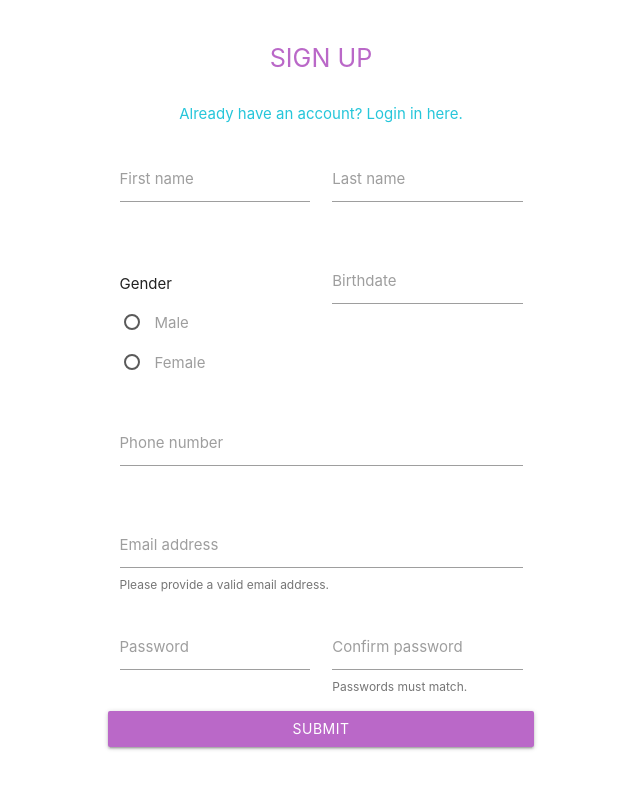
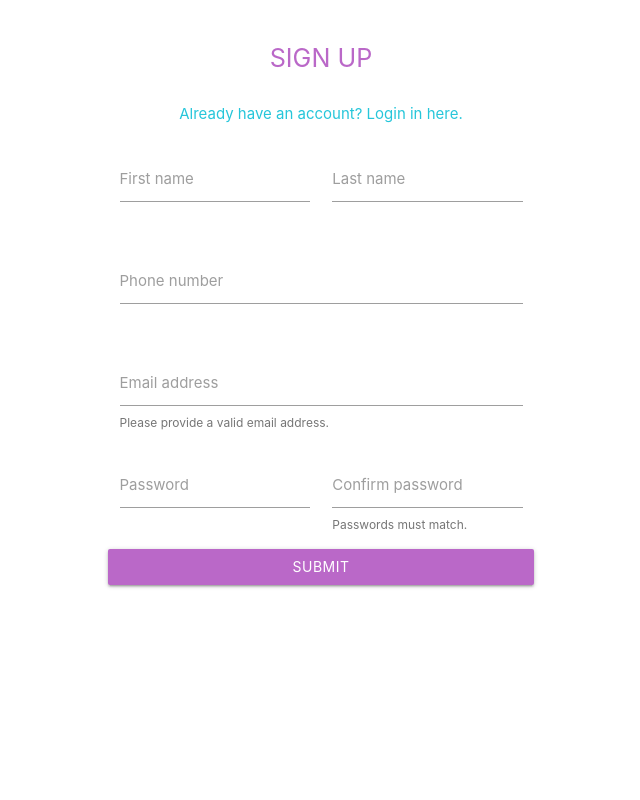
Before and after one commit to erick-her/login_signup_materialize, a PHP site: page /signup/index.html in a window 1280 px wide. Shown: the whole page, without its empty margins (319-959 px from the left). Run offline with PHP 8.4, Linux system fonts and the light colour scheme.

Commit message:
Sign up registration php code.

```diff
--- a/assets/css/custom.css
+++ b/assets/css/custom.css
@@ -29,30 +29,3 @@
   border-bottom: 1px solid #e1bee7 !important;
   box-shadow: 0 1px 0 0 #e1bee7 !important;
 }
-
-/*  Overriding materialize radio input styles */
-[type="radio"]:checked + span:after {
-  border: 2px solid #ce93d8;
-  background-color: #ce93d8;
-}
-
-/*  Overriding materialize datepicker style */
-.datepicker-date-display {
-  background-color: #ce93d8;
-}
-
-/*  Overriding materialize datepicker style, when a date is selected */
-.datepicker-table td.is-selected{
-  background-color: #ce93d8;
-  color: #ffffff;
-}
-
-/*  Overriding materialize datepicker footer action buttons */
-.datepicker-cancel, .datepicker-done {
-  color: #6a1b9a;
-}
-
-/*  Overriding materialize month, year select options text styles */
-.dropdown-content li>a, .dropdown-content li>span {
-  color: #ce93d8;
-}
--- a/signup/index.html
+++ b/signup/index.html
@@ -21,7 +21,7 @@
         <div class="row">
           <div class="col s12 l6 offset-l3">
             <!--Sign up form-->
-            <form>
+            <form method="post" action="../api/User/signup.php">
               <!--Title-->
               <p class="flow-text center-align purple-text text-lighten-2">SIGN UP</p>
               <!--Login link-->
@@ -39,28 +39,6 @@
                 <input id="last_name" name="last_name" type="text" class="validate" required>
                 <label for="last_name">Last name</label>
                 <span class="helper-text" data-error="Last name is required."></span>
-              </div>
-              <!--Gender radios-->
-              <div class="input-field col s6">
-                <p>Gender</p>
-                <p>
-                  <label>
-                    <input name="gender" type="radio">
-                    <span>Male</span>
-                  </label>
-                </p>
-                <p>
-                  <label>
-                    <input name="gender" type="radio">
-                    <span>Female</span>
-                  </label>
-                </p>
-              </div>
-              <!--Birthdate input-->
-              <div class="input-field col s6">
-                <input id="birthdate" name="birthdate" type="text" class="datepicker validate" required>
-                <label for="birthdate">Birthdate</label>
-                <span class="helper-text" data-error="Your birthdate is required."></span>
               </div>
               <!--Phone number input-->
               <div class="input-field col s12">
@@ -86,9 +64,9 @@
                 <label for="confirm_password">Confirm password</label>
                 <span class="helper-text" data-error="Passwords do not match." data-success="Correct.">Passwords must match.</span>
               </div>
+              <!--Submit button-->
+              <button type="submit" class="btn waves-effect purple lighten-2">Submit</button>
             </form>
-            <!--Submit button-->
-            <button class="btn waves-effect purple lighten-2">Submit</button>
           </div>
         </div>
       </div>
```
Also changed, not shown: api/User/signup.php (added, +27 -0 lines), api/objects/user.php (+36 -2 lines).
